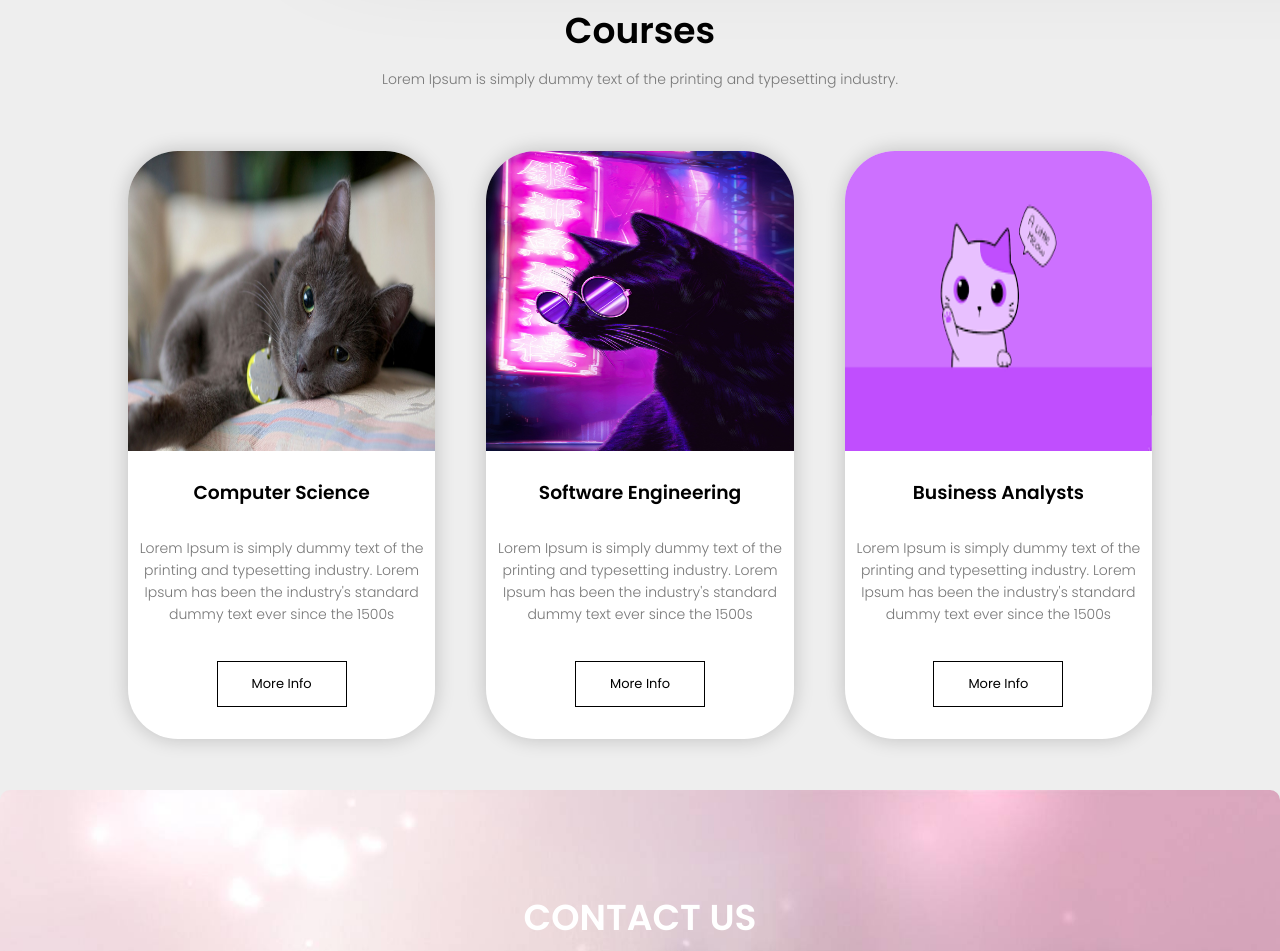
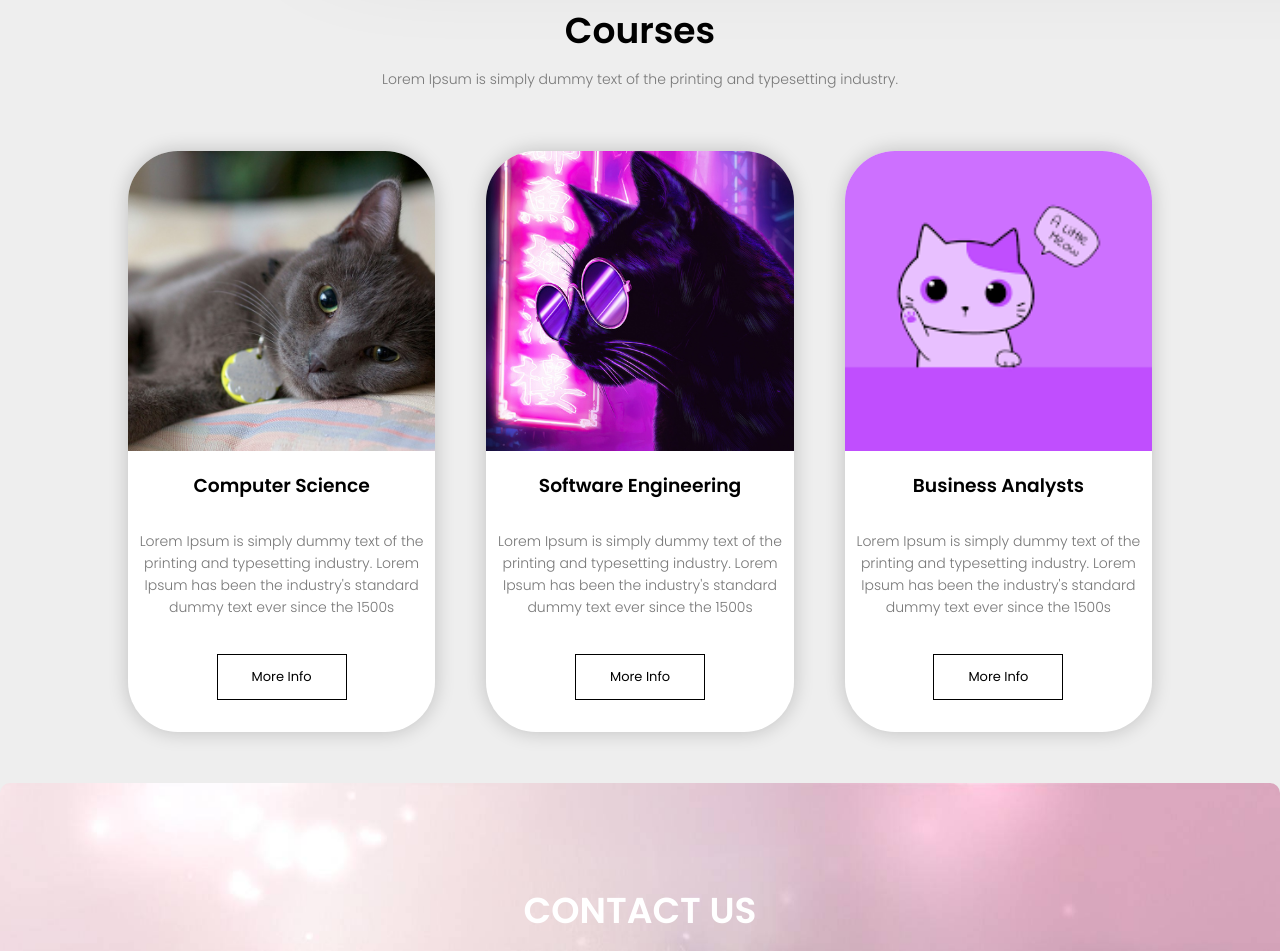
Before and after one commit to NimBuzz01/web-dev-assignment, a plain HTML site: page index.html in a window 1280 px wide. Shown: the part 3605-4556 px from the top of the page. Drawn offline with Linux system fonts and the light colour scheme.

Commit message:
update 1.2

```diff
--- a/style.css
+++ b/style.css
@@ -228,9 +228,6 @@ nav .fa {
   box-shadow: 0 0 20px 0px rgba(0, 0, 0, 0.2);
 }
 
-.course-col img {
-  border-radius: 50px 50px 0px 0px;
-}
 
 .courses h3 {
   text-align: center;
@@ -242,12 +239,13 @@ nav .fa {
 .course-img {
   width: 100%;
   height: 300px;
-  object-fit: fill;
-  overflow: hidden;
+  object-fit: cover;
+  border-radius: 50px 50px 0px 0px;
+  display: block;
 }
 
 .course-col:hover {
-  scale: 1.01;
+  scale: 1.05;
 }
 
 .contact {
```
